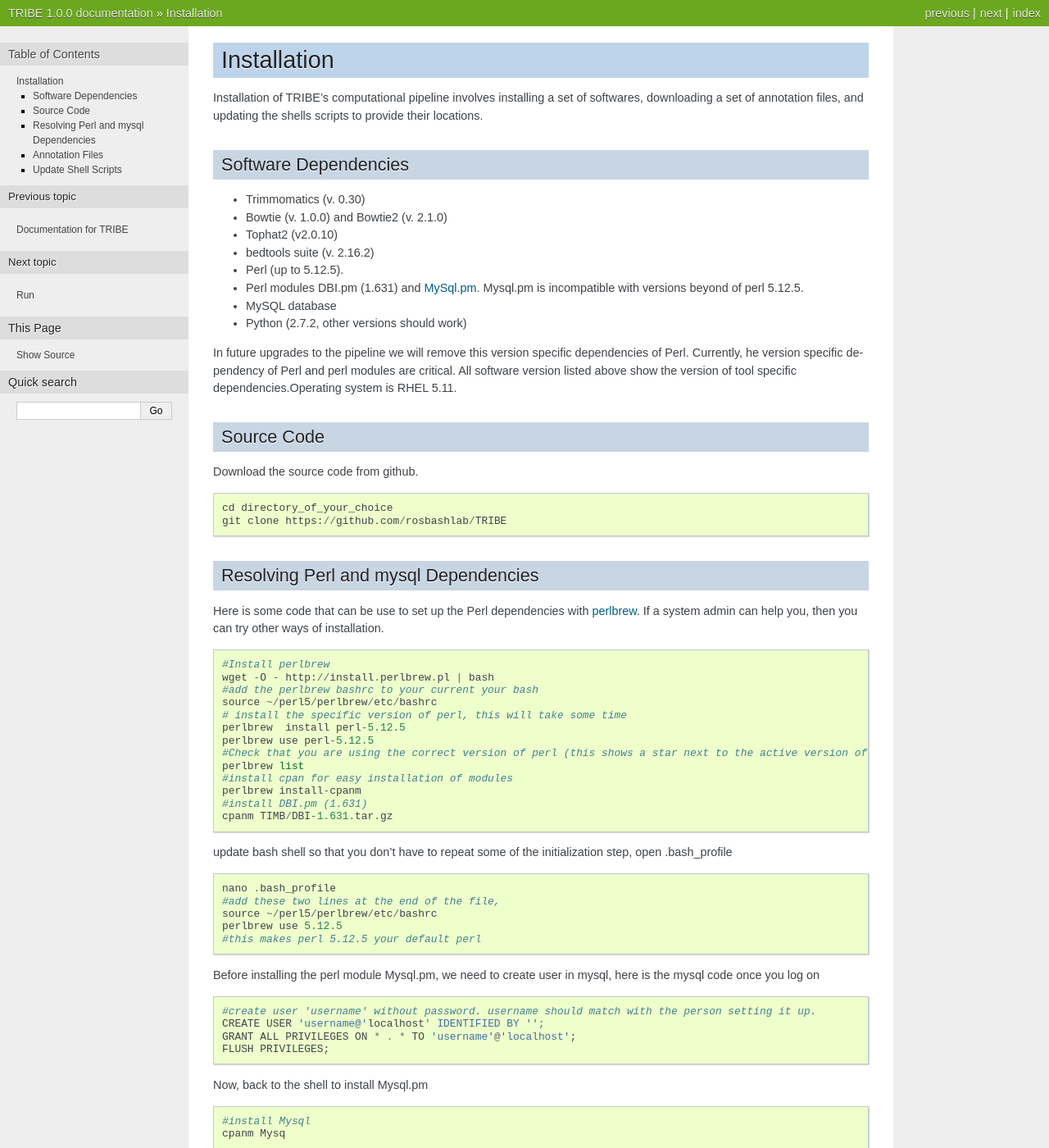
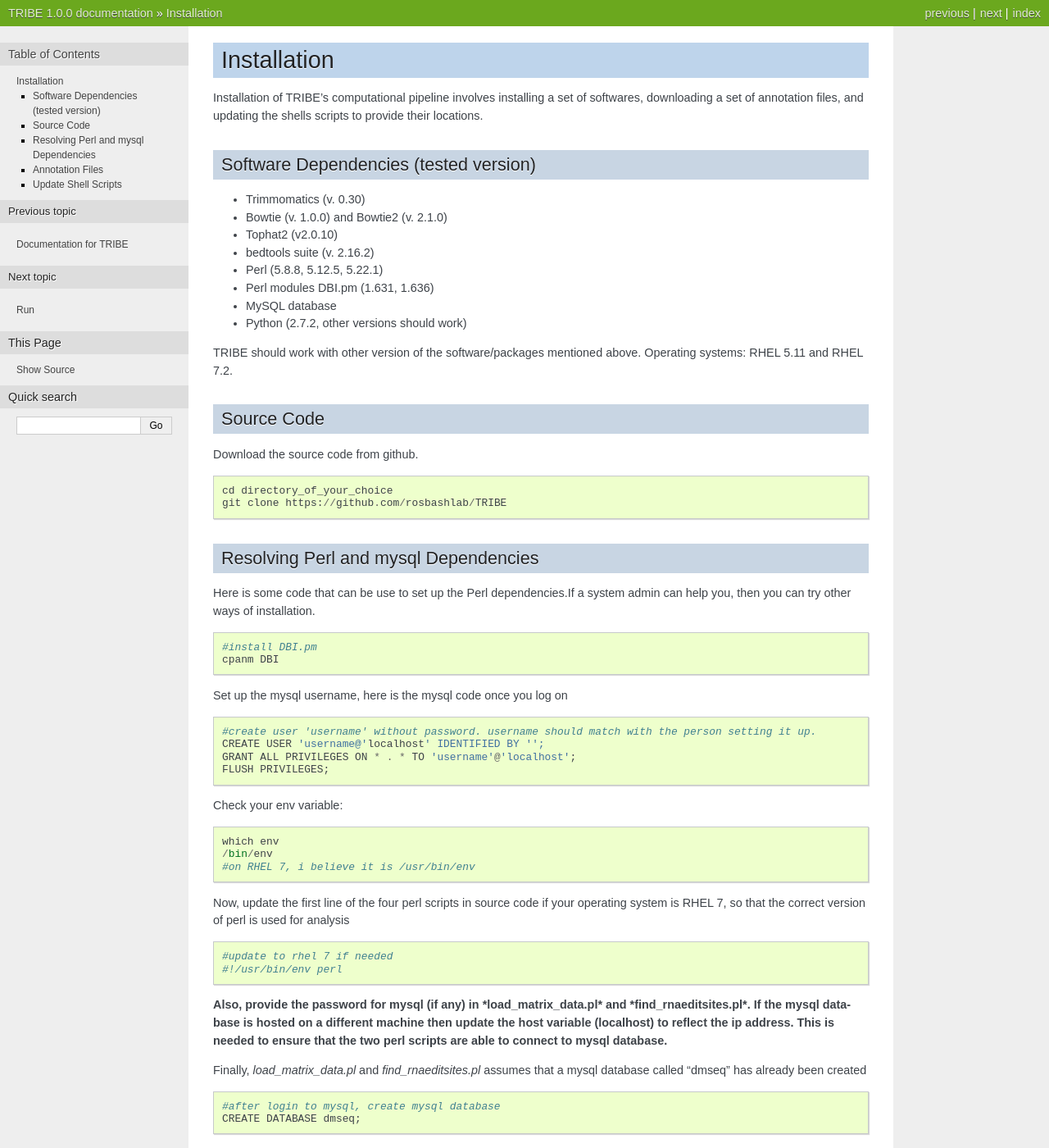
Before and after one commit to rosbashlab/TRIBE, a Sphinx documentation site: the page built from docs/source/installation.rst, in a window 1280 px wide and 1400 px high. Shown: the whole window at 82% size. Built offline with Sphinx 7.4.7, drawn with Linux system fonts in a browser that asks for light colours; some of the changed text lies outside the part shown.

Commit message:
update text

```diff
--- a/docs/source/index.rst
+++ b/docs/source/index.rst
@@ -27,9 +27,6 @@
    run
    outputs
 
-Note on Updates
----------------
-TRIBE computational pipeline has only been tested in one machine. We intend to update the pipeline shortly (May 2016) so that it becomes even simpler to install. In the meantime, if you run into issues please don't hesitate to contact us via github.
 
 Support
 -------
@@ -37,4 +34,4 @@
 
 License
 -------
-The project is licensed under the BSD license.
+This project is licensed under the BSD license.
--- a/docs/source/installation.rst
+++ b/docs/source/installation.rst
@@ -4,18 +4,18 @@
 Installation of TRIBE's computational pipeline involves installing a set of softwares, downloading a set of annotation files, and updating the shells scripts to provide their locations.
 
 
-Software Dependencies
----------------------
+Software Dependencies (tested version)
+--------------------------------------
 - Trimmomatics (v. 0.30)
 - Bowtie (v. 1.0.0) and Bowtie2 (v. 2.1.0)
 - Tophat2 (v2.0.10)
 - bedtools suite (v. 2.16.2)
-- Perl (up to 5.12.5).
-- Perl modules DBI.pm (1.631) and `MySql.pm <http://search.cpan.org/~capttofu/DBD-mysql-3.0008/lib/Mysql.pm>`_. Mysql.pm is incompatible with versions beyond of perl 5.12.5.
+- Perl (5.8.8, 5.12.5, 5.22.1)
+- Perl modules DBI.pm (1.631, 1.636)
 - MySQL database
 - Python (2.7.2, other versions should work)
 
-In future upgrades to the pipeline we will remove this version specific dependencies of Perl. Currently, he version specific dependency of Perl and perl modules are critical. All software version listed above show the version of tool specific dependencies.Operating system is RHEL 5.11.
+TRIBE should work with other version of the software/packages mentioned above. Operating systems: RHEL 5.11 and RHEL 7.2.
 
 Source Code
 -----------
@@ -27,33 +27,14 @@
 
 Resolving Perl and mysql Dependencies
 -------------------------------------
-Here is some code that can be use to set up the Perl dependencies with `perlbrew <http://perlbrew.pl/>`_. If a system admin can help you, then you can try other ways of installation.
+Here is some code that can be use to set up the Perl dependencies.If a system admin can help you, then you can try other ways of installation.
 ::
 
-    #Install perlbrew
-    wget -O - http://install.perlbrew.pl | bash
-    #add the perlbrew bashrc to your current your bash
-    source ~/perl5/perlbrew/etc/bashrc
-    # install the specific version of perl, this will take some time
-    perlbrew  install perl-5.12.5
-    perlbrew use perl-5.12.5
-    #Check that you are using the correct version of perl (this shows a star next to the active version of perl)
-    perlbrew list
-    #install cpan for easy installation of modules
-    perlbrew install-cpanm
-    #install DBI.pm (1.631)
-    cpanm TIMB/DBI-1.631.tar.gz
+    #install DBI.pm
+    cpanm DBI
 
-update bash shell so that you don't have to repeat some of the initialization step, open .bash_profile
-::
 
-    nano .bash_profile
-    #add these two lines at the end of the file,
-    source ~/perl5/perlbrew/etc/bashrc
-    perlbrew use 5.12.5
-    #this makes perl 5.12.5 your default perl
-
-Before installing the perl module Mysql.pm, we need to create user in mysql, here is the mysql code once you log on
+Set up the mysql username, here is the mysql code once you log on
 ::
 
     #create user 'username' without password. username should match with the person setting it up.
@@ -61,14 +42,8 @@
     GRANT ALL PRIVILEGES ON * . * TO 'username'@'localhost';
     FLUSH PRIVILEGES;
 
-Now, back to the shell to install Mysql.pm
-::
 
-    #install Mysql
-    cpanm Mysq
-
-
-Check you env variable:
+Check your env variable:
 ::
 
     which env
@@ -81,7 +56,7 @@
     #update to rhel 7 if needed
     #!/usr/bin/env perl
 
-Also, provide the password for mysql in *load_matrix_data.pl* and *find_rnaeditsites.pl*. If the mysql database is hosted on a different machine then update the host variable to reflect the ip address. This is needed to ensure that the two perl scripts are able to connect to mysql database.
+**Also, provide the password for mysql (if any) in *load_matrix_data.pl* and *find_rnaeditsites.pl*. If the mysql database is hosted on a different machine then update the host variable (localhost) to reflect the ip address. This is needed to ensure that the two perl scripts are able to connect to mysql database.**
 
 Finally, *load_matrix_data.pl* and *find_rnaeditsites.pl* assumes that a mysql database called "dmseq" has already been created
 ::
```
